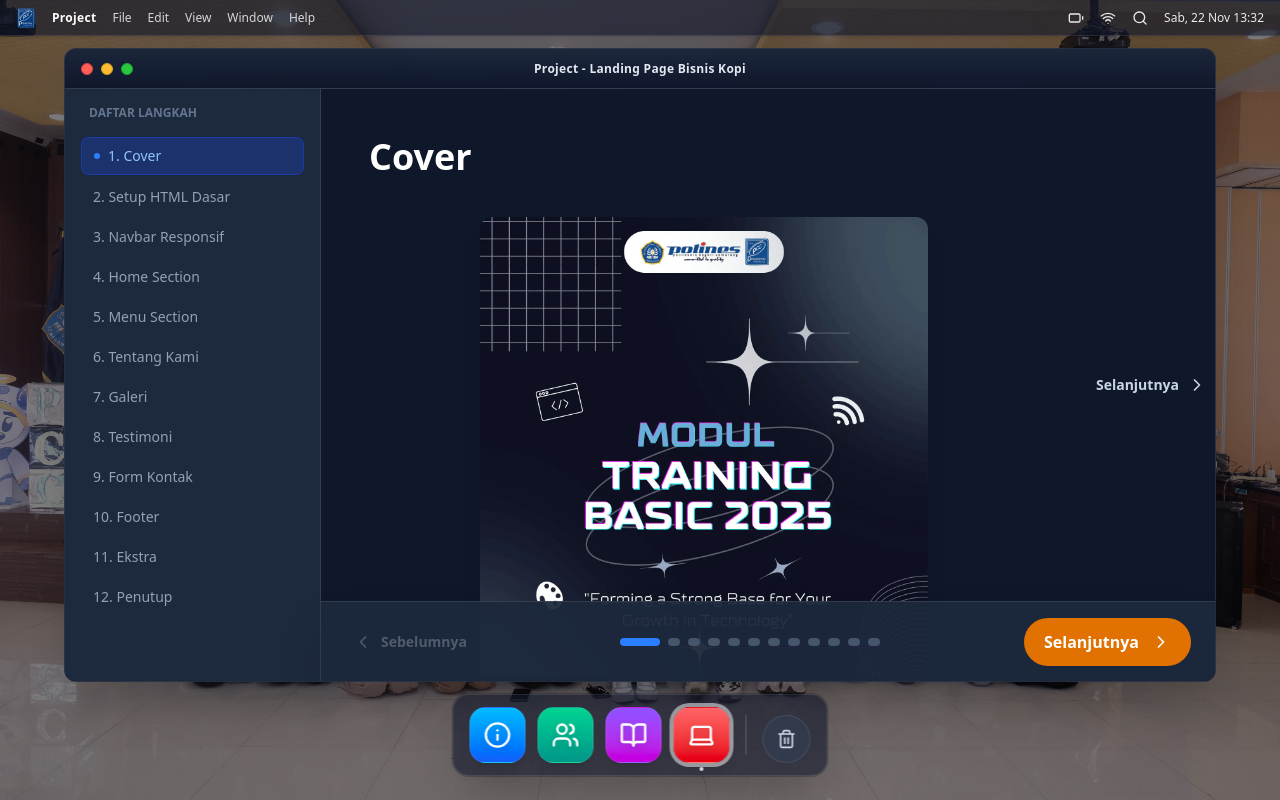
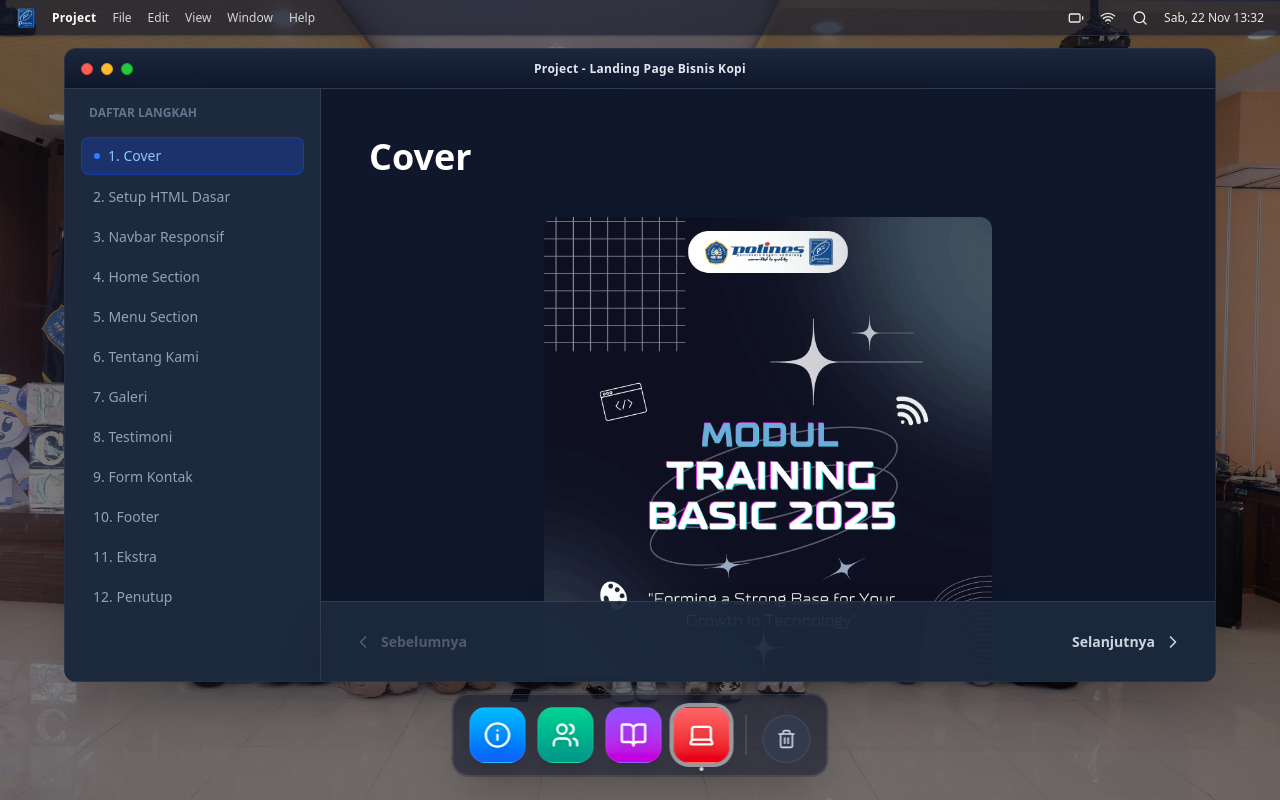
Before and after one commit to Bhosya/Training-Basic-Software, a React (Vite) app: page / in a window 1280 px wide. Both pictures are taken after a click on the button "project". Built offline with nearby package versions, Linux system fonts and the light colour scheme.

Commit message:
fix error

```diff
--- a/src/components/projectApp.jsx
+++ b/src/components/projectApp.jsx
@@ -119,31 +119,6 @@ const ProjectApp = () => {
           <span className="hidden md:inline">Sebelumnya</span>
         </button>
 
-        <div className="flex gap-2 overflow-x-auto max-w-[40vw] sm:max-w-[360px] px-1 scrollbar-thin scrollbar-thumb-white/10 scrollbar-track-transparent">
-          {slidesData.map((_, i) => (
-            <div
-              key={i}
-              className={`h-2 rounded-full transition-all ${
-                i === currentSlide ? "w-10 bg-blue-500" : "w-3 bg-slate-600"
-              }`}
-            />
-          ))}
-        </div>
-
-        <button
-          onClick={nextSlide}
-          disabled={currentSlide === slidesData.length - 1}
-          className="flex items-center gap-2 sm:gap-3 px-3 py-2 sm:px-5 sm:py-3 rounded-full bg-amber-600 hover:bg-amber-500 disabled:opacity-40 disabled:cursor-not-allowed transition text-white font-bold"
-        >
-          {currentSlide === slidesData.length - 1 ? (
-            <span className="hidden sm:inline">Selesai</span>
-          ) : (
-            <span className="hidden sm:inline">Selanjutnya</span>
-          )}
-          <ChevronRight size={20} />
-        </button>
-      </div>
-
         <button
           onClick={nextSlide}
           disabled={currentSlide === slidesData.length - 1}
@@ -152,6 +127,8 @@ const ProjectApp = () => {
           <span className="hidden md:inline">{currentSlide === slidesData.length - 1 ? "Selesai" : "Selanjutnya"}</span>{" "}
           <ChevronRight size={20} />
         </button>
+      </div>
+
     </div>
   );
 }
```
